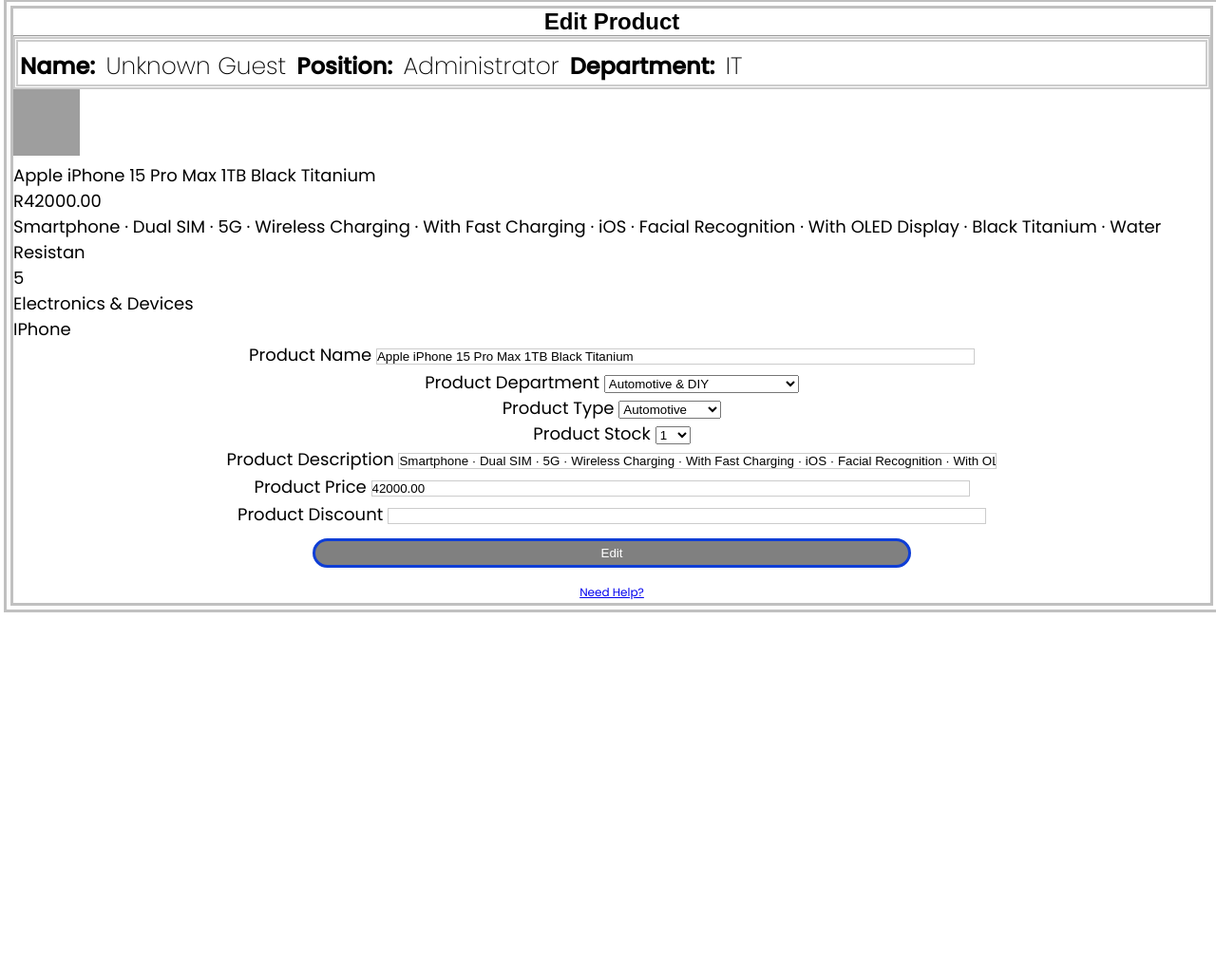
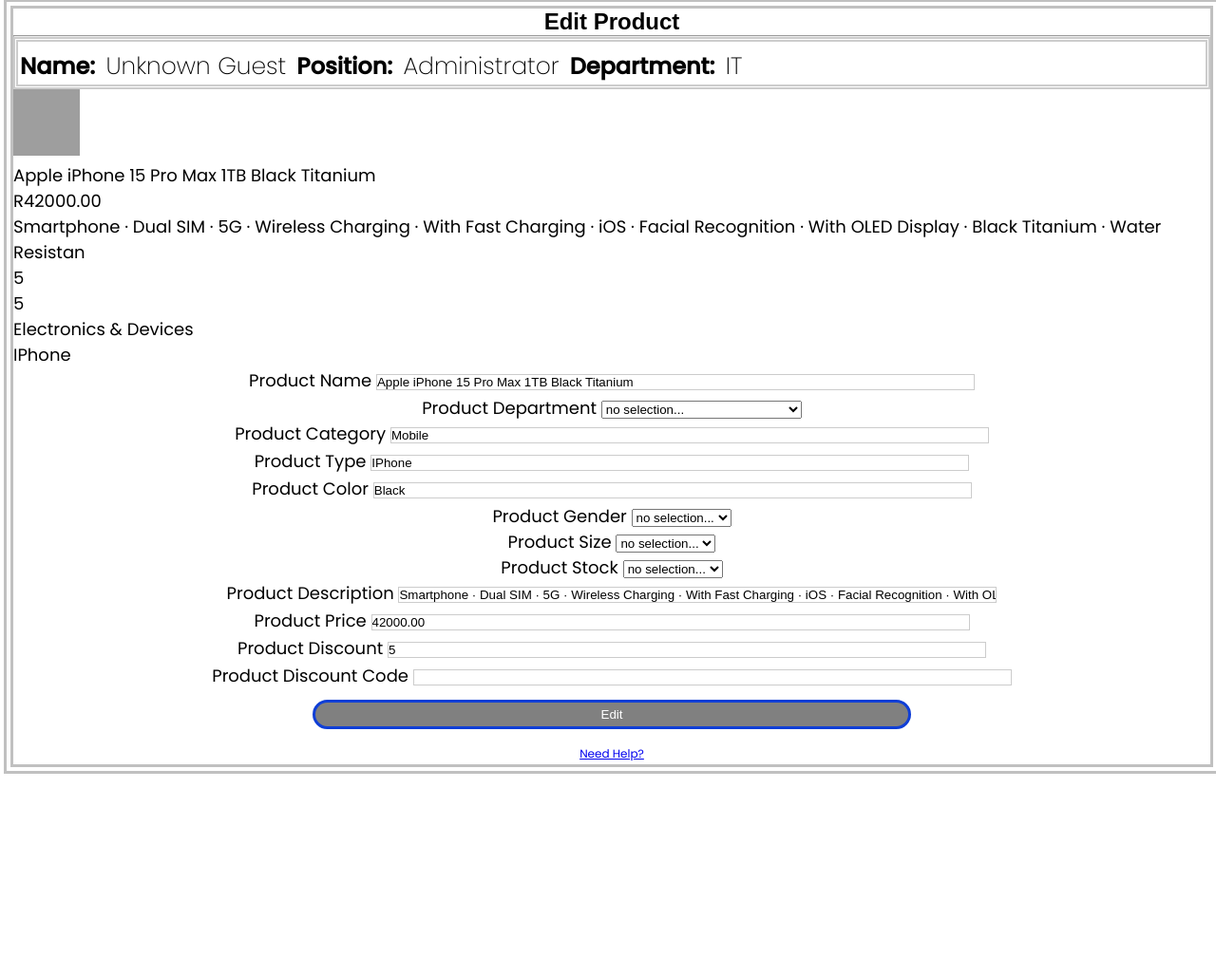
Before and after one commit to Bat-Man-Developer/Dropshipping-Eccomerce-Website, a PHP site: page /admin/admineditproducts.php?fldproductid=145 in a window 1280 px wide. Shown: the part 155-1183 px from the top of the page at 95% size. Run offline with PHP 8.4, Linux system fonts and the light colour scheme; a user stored in the database is signed in; data comes from the database, SQL or seed files in the repository; data that the repository does not hold is empty; grey boxes are pictures that could not be loaded.

Commit message:
Add files via upload

```diff
--- a/admin/admineditproducts.php
+++ b/admin/admineditproducts.php
@@ -6,12 +6,20 @@
   exit;
 }
 else{
-  //Check For Product Id
-  if(isset($_GET['fldproductid'])){
-    $productid = $_GET['fldproductid'];
+  //Check For Product Id GET or POST request
+  if(isset($_GET['fldproductid']) || isset($_POST['fldproductid'])){
+    if(isset($_GET['fldproductid'])){
+      $productid = $_GET['fldproductid'];
+    }
+    elseif(isset($_POST['fldproductid'])){
+      $productid = $_POST['fldproductid'];
+    }
+    else{
+      header('location: dashboard.php?errormessage=No product id found.');
+    }
   }
   else{
-    header('location: dashboard.php');
+    header('location: dashboard.php?errormessage=No product id found.');
   }
 }
 include('adminserver/getadmineditproducts.php');
@@ -38,7 +46,8 @@
                   <p><?php echo $product['fldproductname']; ?></p>
                   <p>R<?php echo $product['fldproductprice']; ?></p>
                   <p><?php echo $product['fldproductdescription']; ?></p>
-                  <p><?php echo $product['fldproductspecialoffer']; ?></p>
+                  <p><?php echo $product['fldproductdiscount']; ?></p>
+                  <p><?php echo $product['fldproductdiscountcode']; ?></p>
                   <p><?php echo $product['fldproductstock']; ?></p>
                   <p><?php echo $product['fldproductdepartment']; ?></p>
                   <p><?php echo $product['fldproducttype']; ?></p>
@@ -53,68 +62,69 @@
                   <div class="form-group">
                     <label>Product Department
                       <select class="form-select" required name="fldproductdepartment">
-                        <option value="Automotive & DIY">Automotive & DIY</option>
-                        <option value="Baby & Toddler">Baby & Toddler</option>
-                        <option value="Beauty">Beauty</option>
-                        <option value="Camping & Outdoor" >Camping & Outdoor</option>
+                        <option value="none">no selection...</option>
+                        <option value="Automotive">Automotive</option>
+                        <option value="DIY">DIY</option>
+                        <option value="Baby, Toddler & Kids">Baby, Toddler & Kids</option>
+                        <option value="Health, Beauty & Personal Care">Health, Beauty & Personal Care</option>
+                        <option value="Sports" >Sports</option>
+                        <option value="Outdoors">Outdoors</option>
+                        <option value="Healthy Living">Healthy Living</option>
                         <option value="Clothing, Shoes & Accessories">Clothing, Shoes & Accessories</option>
-                        <option value="Electronics">Electronics</option>
-                        <option value="Gaming & Media">Gaming & Media</option>
+                        <option value="Electronics & Devices">Electronics & Devices</option>
                         <option value="Garden, Pool & Patio">Garden, Pool & Patio</option>
-                        <option value="Groceries & Household">Groceries & Household</option>
-                        <option value="Health & Personal Care">Health & Personal Care</option>
                         <option value="Home & Appliances">Home & Appliances</option>
+                        <option value="Home & Furniture">Home & Furniture</option>
+                        <option value="Household Essentials">Household Essentials</option>
+                        <option value="Office, Stationary & Books">Office, Stationary & Books</option>
+                        <option value="Party Ocassions">Party Ocassions</option>
+                        <option value="Pets">Pets</option>
                         <option value="Liquor">Liquor</option>
-                        <option value="Office & Stationery">Office & Stationery</option>
-                        <option value="Pets">Pets</option>
-                        <option value="Sports & Training">Sports & Training</option>
-                        <option value="Toys">Toys</option>
+                        <option value="Sweets & Snacks">Sweets & Snacks</option>
                       </select>
                     </label>
                   </div>
                   <div class="form-group">
+                    <label>Product Category
+                      <input type="text" class="form-control" name="fldproductcategory" value="<?php echo $product['fldproductcategory']; ?>" required/>
+                    </label>
+                  </div>
+                  <div class="form-group">
                     <label>Product Type
-                      <select class="form-select" required name="fldproducttype">
-                        <option value="Automotive">Automotive</option>
-                        <option value="DIY">DIY</option>
-                        <option value="Baby">Baby</option>
-                        <option value="Toddler">Toddler</option>
-                        <option value="Beauty">Beauty</option>
-                        <option value="Camping">Camping</option>
-                        <option value="Outdoor">Outdoor</option>
-                        <option value="Clothing">Clothing</option>
-                        <option value="Shoes">Shoes</option>
-                        <option value="Accessories">Accessories</option>
-                        <option value="Electronics">Watch</option>
-                        <option value="Electronics">Phone</option>
-                        <option value="Electronics">Laptop</option>
-                        <option value="Electronics">Computer</option>
-                        <option value="Electronics">TV</option>
-                        <option value="Electronics">Speaker</option>
-                        <option value="Gaming">Gaming</option>
-                        <option value="Media">Media</option>
-                        <option value="Garden">Garden</option>
-                        <option value="Pool">Pool</option>
-                        <option value="Patio">Patio</option>
-                        <option value="Groceries">Groceries</option>
-                        <option value="Household">Household</option>
-                        <option value="Health">Health</option>
-                        <option value="Personal Care">Personal Care</option>
-                        <option value="Home">Home</option>
-                        <option value="Appliances">Appliances</option>
-                        <option value="Liquor">Liquor</option>
-                        <option value="Office">Office</option>
-                        <option value="Stationery">Stationery</option>
-                        <option value="Pets">Pets</option>
-                        <option value="Sports">Sports</option>
-                        <option value="Training">Training</option>
-                        <option value="Toys">Toys</option>
+                      <input type="text" class="form-control" name="fldproducttype" value="<?php echo $product['fldproducttype']; ?>"/>
+                    </label>
+                  </div>
+                  <div class="form-group">
+                    <label>Product Color
+                      <input type="text" class="form-control" name="fldproductcolor" value="<?php echo $product['fldproductcolor']; ?>" required/>
+                    </label>
+                  </div>
+                  <div class="form-group">
+                    <label>Product Gender
+                      <select class="form-select" name="fldproductgender">
+                        <option value="none">no selection...</option>
+                        <option value="Male">Male</option>
+                        <option value="Female">Female</option>
+                        <option value="Other">Other</option>
+                      </select>
+                    </label>
+                  </div>
+                  <div class="form-group">
+                    <label>Product Size
+                      <select class="form-select" name="fldproductsize">
+                        <option value="none">no selection...</option>
+                        <option value="X-Small">X-Small</option>
+                        <option value="Small">Small</option>
+                        <option value="Medium">Medium</option>
+                        <option value="Large">Large</option>
+                        <option value="X-Large">X-Large</option>
                       </select>
                     </label>
                   </div>
                   <div class="form-group">
                     <label>Product Stock
                       <select class="form-select" required name="fldproductstock">
+                        <option value="none">no selection...</option>
                         <option value="1">1</option>
                         <option value="2">2</option>
                         <option value="3">3</option>
@@ -160,7 +170,12 @@
                   </div>
                   <div class="form-group">
                     <label>Product Discount
-                      <input type="text" class="form-control" name="fldproductspecialoffer" value="<?php echo $product['fldproductspecialoffer']; ?>" required/>
+                      <input type="text" class="form-control" name="fldproductdiscount" value="<?php echo $product['fldproductdiscount']; ?>"/>
+                    </label>
+                  </div>
+                  <div class="form-group">
+                    <label>Product Discount Code
+                      <input type="text" class="form-control" name="fldproductdiscountcode" value="<?php echo $product['fldproductdiscountcode']; ?>"/>
                     </label>
                   </div>
                   <div class="form-group">
--- a/admin/adminhelp.php
+++ b/admin/adminhelp.php
@@ -14,15 +14,15 @@
         <div class="text-center mt-3 pt-5 col-lg-6 col-md-12 col-sm-12">
           <p class="text-center" style="color: green"><?php if(isset($_GET['registermessage'])){ echo $_GET['registermessage']; }?></p>
           <p class="text-center" style="color: green"><?php if(isset($_GET['loginmessage'])){ echo $_GET['loginmessage']; }?></p>
-          <h3>Mary Rose D N K</h3>
+          <h3>New Stuff SA</h3>
           <hr class="mx-auto">
           <div class="dashboardinfo" id="dashboardinfo">
             <div class="admindashboardcontainer">
               <?php include('adminserver/getadmins.php');
               foreach($admins as $row){?>
               <div class="row" id="dashboardwelcome">
-                <p>Please Contact Admin: admin.newstuff@gmail.com</p><br>
-                <P>Please Call +27 78 005 1495</p>
+                <p>Please Contact Administrator: admin.newstuffsa@gmail.com</p><br>
+                <p>Please Call +27 78 005 1495</p>
               </div>
             </div>
             <?php } ?>
--- a/admin/adminvieworders.php
+++ b/admin/adminvieworders.php
@@ -27,7 +27,7 @@
                     <th scope="col">Product Image</th>
                     <th scope="col">Product Name</th>
                     <th scope="col">Product Quantity</th>
-                    <th scope="col">Product Special Offer</th>
+                    <th scope="col">Product Discount</th>
                     <th scope="col">Product Price</th>
                   </tr>
                 </thead>
@@ -41,7 +41,7 @@
                     <td><img src="<?php echo "../assets/images/". $orderitems['fldproductimage']; ?>"></td>
                     <td><?php echo $orderitems['fldproductname']; ?></td>
                     <td><?php echo $orderitems['fldproductquantity']; ?></td>
-                    <td><?php echo $orderitems['fldproductspecialoffer']; ?>%</td>
+                    <td><?php echo $orderitems['fldproductdiscount']; ?>%</td>
                     <td><?php echo $orderitems['fldproductprice']; ?></td>
                   </tr>
                   <?php } ?>
--- a/admin/dashboard.php
+++ b/admin/dashboard.php
@@ -14,6 +14,7 @@
         <div class="text-center mt-3 pt-5 col-lg-6 col-md-12 col-sm-12">
           <p class="text-center" style="color: green"><?php if(isset($_GET['registermessage'])){ echo $_GET['registermessage']; }?></p>
           <p class="text-center" style="color: green"><?php if(isset($_GET['loginmessage'])){ echo $_GET['loginmessage']; }?></p>
+          <p class="text-center" style="color: red"><?php if(isset($_GET['errormessage'])){ echo $_GET['errormessage']; }?></p>
           <h3>New Stuff SA</h3>
           <hr class="mx-auto">
           <div class="dashboardadmininfo" id="dashboardadmininfo">
```
Also changed, not shown: admin/adminaddproducts.php (+61 -49 lines), admin/admineditorders.php (+0 -16 lines), admin/adminproducts.php (+10 -5 lines).
